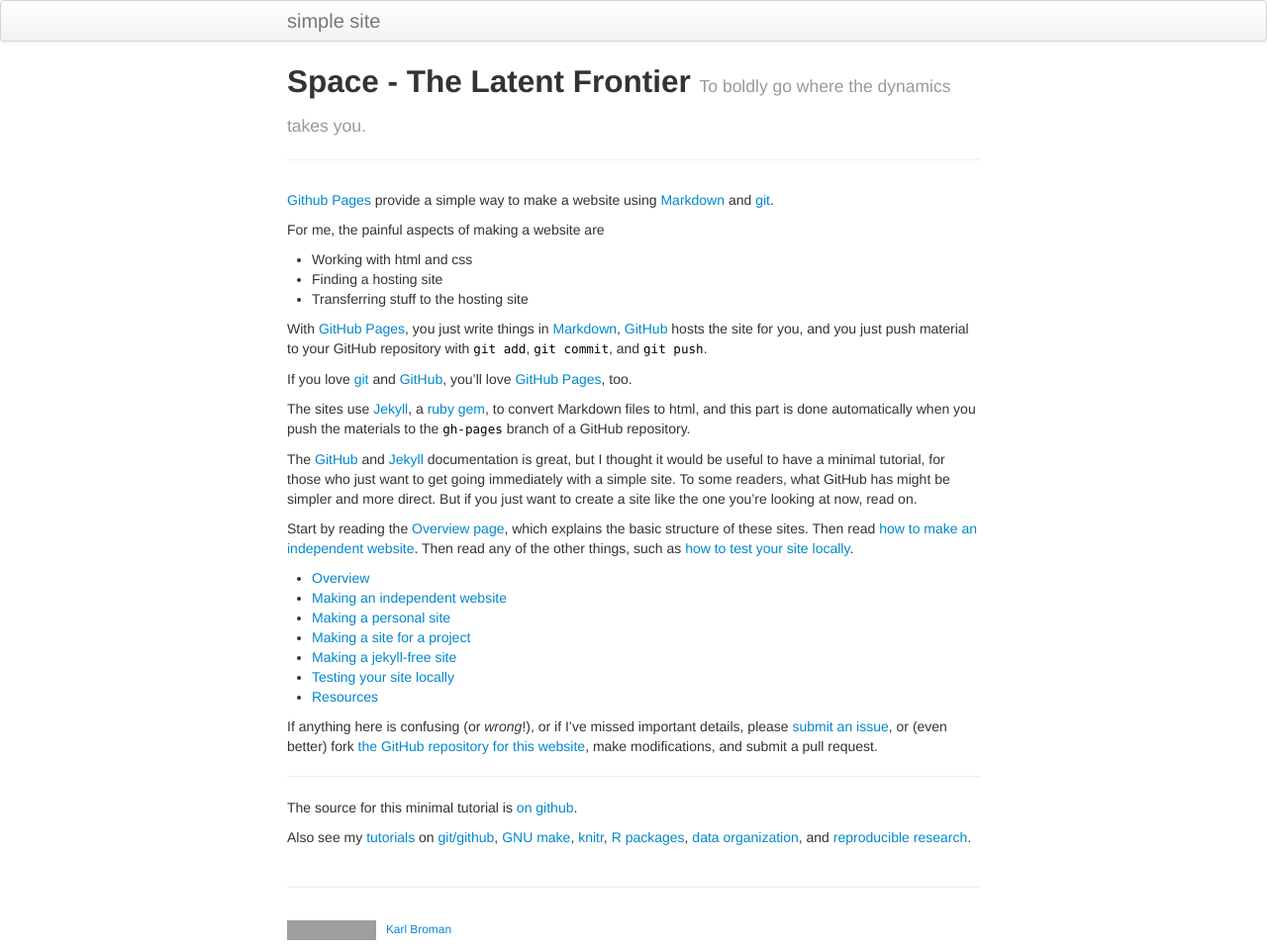
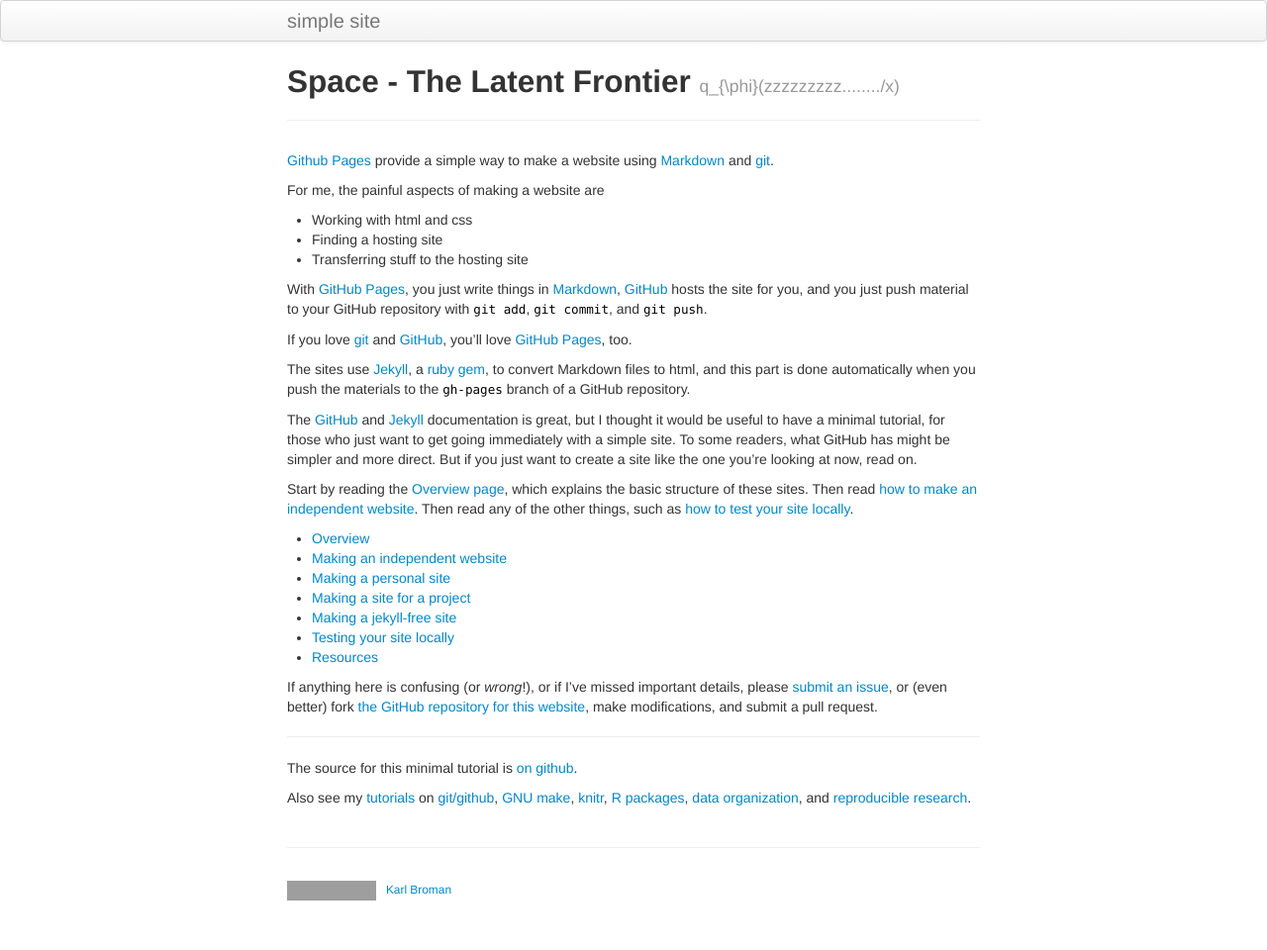
Before and after one commit to skt9/skt9.github.io, a Jekyll site: the page built from index.md, in a window 1280 px wide. Shown: the whole page at 99% size. Built offline with Jekyll 4.4.1, drawn with Linux system fonts in a browser that asks for light colours; after the commit the page ends 920 px from its top, so only the background shows below that; grey boxes are pictures that could not be loaded.

Commit message:
Update index.md

```diff
--- a/index.md
+++ b/index.md
@@ -1,7 +1,7 @@
 ---
 layout: page
 title: Space - The Latent Frontier
-tagline: To boldly go where the dynamics takes you.
+tagline: q_{\phi}(zzzzzzzzz......../x)
 description: Minimal tutorial on making a simple website with GitHub Pages
 ---
 
```
